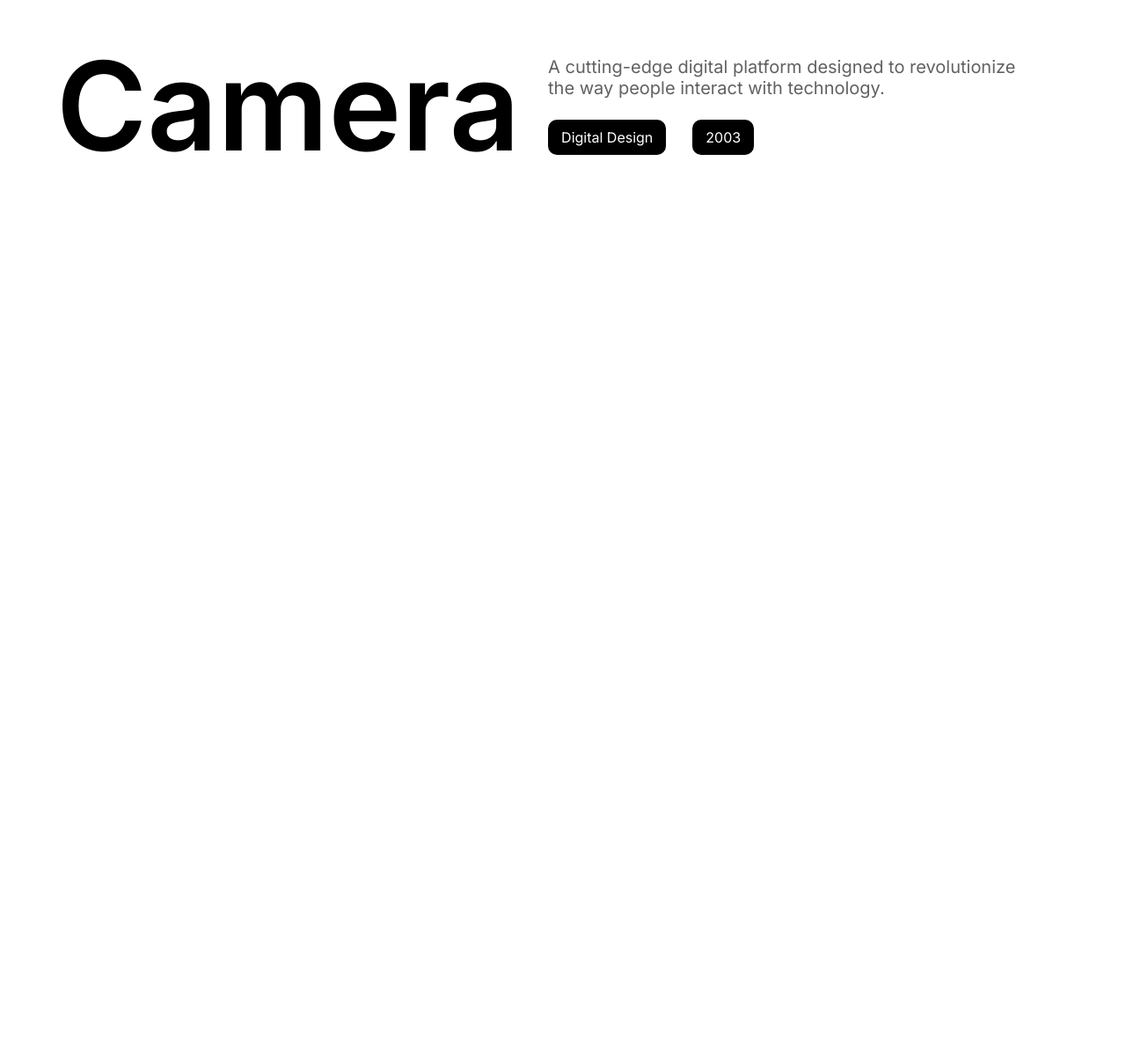
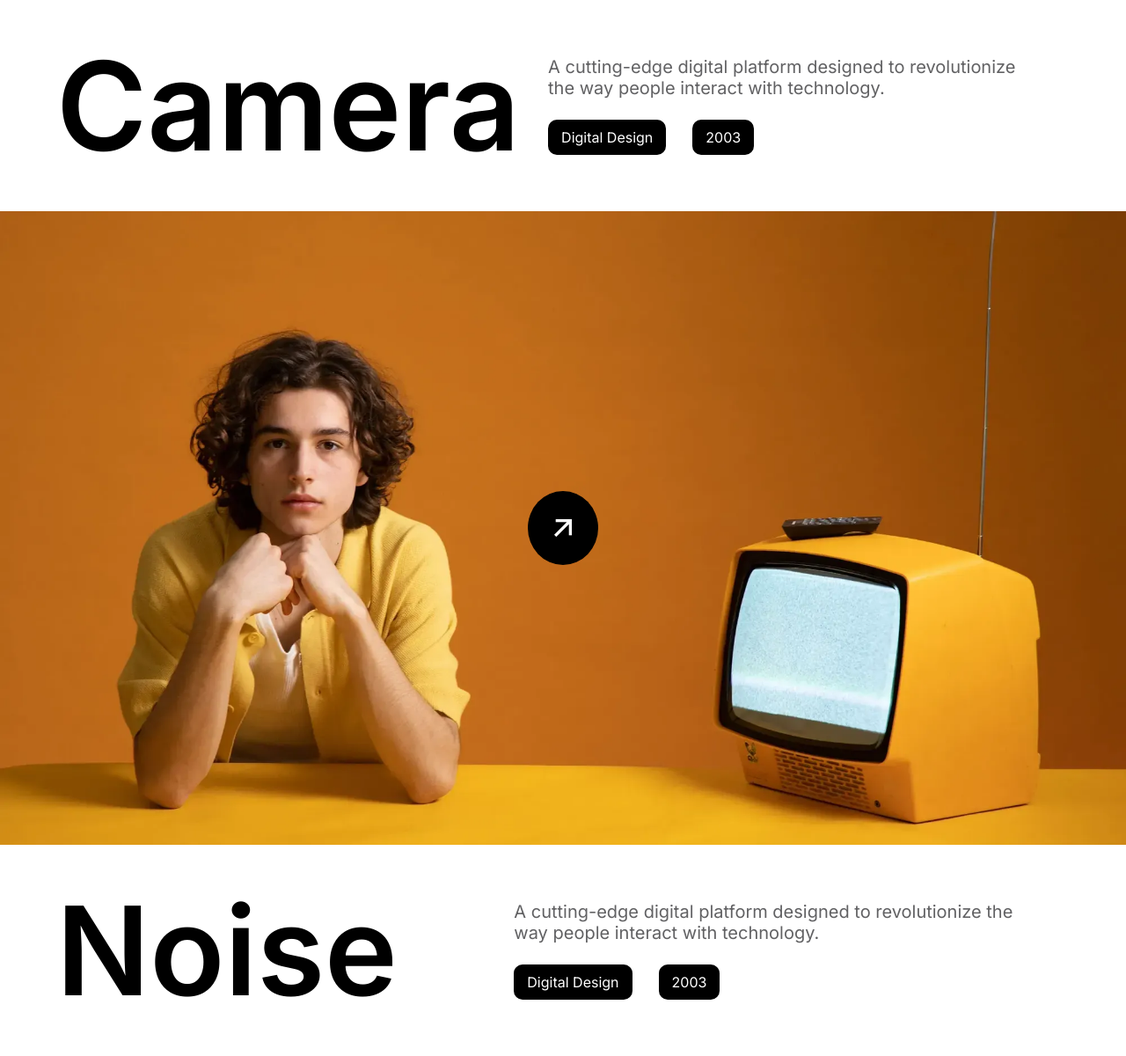
Before and after one commit to Baisampayan/Project-2-HTML-CSS, a plain HTML site: page index.html in a window 1280 px wide. Shown: the part 3218-4418 px from the top of the page at 88% size. Before the commit the page ends 3458 px from the top, so only its background shows below. Drawn offline with nearby package versions, Linux system fonts and the light colour scheme.

Commit message:
Noise Section Added

```diff
--- a/index.html
+++ b/index.html
@@ -90,6 +90,21 @@
                 </div>
             </div>
         </div>
+        <div id="hero-noise">
+            <i class="ri-arrow-right-up-line"></i>
+        </div>
+        <div class="noise-sec">
+            <div class="sec-h2">
+                <h2>Noise</h2>
+            </div>
+            <div class="sec-details">
+                <div class="sec-desc"><p>A cutting-edge digital platform designed to revolutionize the way people interact with technology.</p></div>
+                <div class="sec-tags">
+                    <div class="sec-tag-single">Digital Design</div>
+                    <div class="sec-tag-single">2003</div>
+                </div>
+            </div>
+        </div>
     </div>
 </body>
 </html>
--- a/style.css
+++ b/style.css
@@ -204,24 +204,27 @@ html, body {
 }
 
 .work-line {
-    font-size: 165px;
+    font-size: 10rem;
     font-weight: 600;
     text-align: center;
     line-height: 144px;
     padding: 2rem 0rem;
 }
 
-#hero-camera {
+#hero-camera, #hero-noise {
     height: 90vh;
     width: 100%;
-    background-image: url("./img/2.webp");
     background-size: cover;
     display: flex;
     align-items: center;
     justify-content: center;
 }
 
-#hero-camera i {
+#hero-camera {
+    background-image: url("./img/2.webp");
+}
+
+#hero-camera i, #hero-noise i {
     font-size: 40px;
     font-weight: 500;
     color: #ffffff;
@@ -230,7 +233,7 @@ html, body {
     border-radius: 50%;
 }
 
-.camera-sec {
+.camera-sec, .noise-sec {
     height: 30vh;
     padding: 4rem;
     display: flex;
@@ -271,3 +274,7 @@ html, body {
     margin-right: 30px;
     padding: 10px 15px;
 }
+
+#hero-noise {
+    background-image: url("./img/3.webp");
+}
```
Also changed, not shown: img/3.webp (added).
